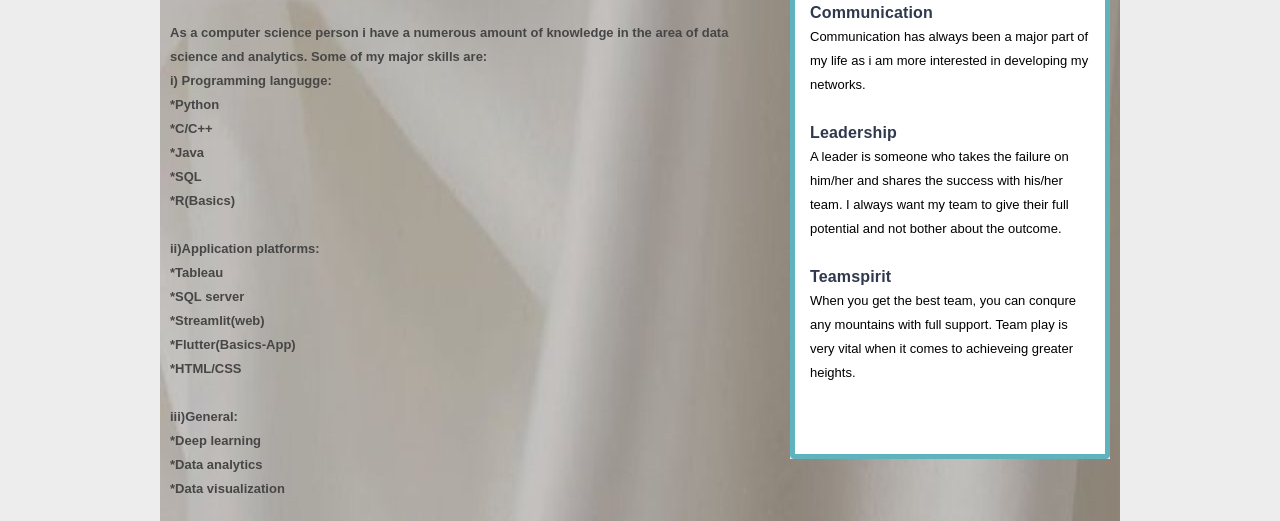
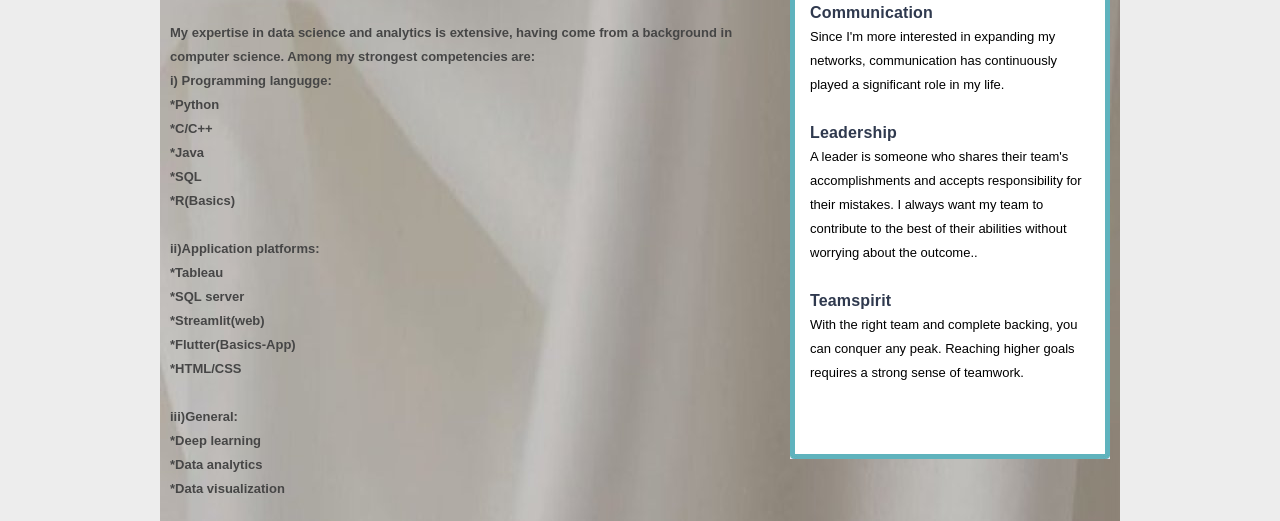
Before and after one commit to GodfreyAchu/Godfrey-Ashwanth-web, a plain HTML site: page skills.html in a window 1280 px wide. Shown: the part 279-800 px from the top of the page. Drawn offline with Linux system fonts and the light colour scheme.

Commit message:
Update skills.html

```diff
--- a/skills.html
+++ b/skills.html
@@ -36,7 +36,7 @@
 			<div class="content">
 				<h3>Skills</h3>
 				<p><b>
-					As a computer science person i have a numerous amount of knowledge in the area of data science and analytics. Some of my major skills are:<br>
+					My expertise in data science and analytics is extensive, having come from a background in computer science. Among my strongest competencies are:<br>
 					i) Programming langugge:<br>
 					*Python<br>
 					*C/C++<br>
@@ -68,19 +68,19 @@
 					<li>
 						<span><a href="#">Communication</a></span>
 						<p>
-							Communication has always been a major part of my life as i am more interested in developing my networks.
+							Since I'm more interested in expanding my networks, communication has continuously played a significant role in my life.
 						</p>
 					</li>
 					<li>
 						<span><a href="#">Leadership</a></span>
 						<p>
-							A leader is someone who takes the failure on him/her and shares the success with his/her team. I always want my team to give their full potential and not bother about the outcome.
+							A leader is someone who shares their team's accomplishments and accepts responsibility for their mistakes. I always want my team to contribute to the best of their abilities without worrying about the outcome..
 						</p>
 					</li>
 					<li>
 						<span><a href="#">Teamspirit</a></span>
 						<p>
-							When you get the best team, you can conqure any mountains with full support. Team play is very vital when it comes to achieveing greater heights.
+							With the right team and complete backing, you can conquer any peak. Reaching higher goals requires a strong sense of teamwork.
 						</p>
 					</li>
 				</ul>
```
